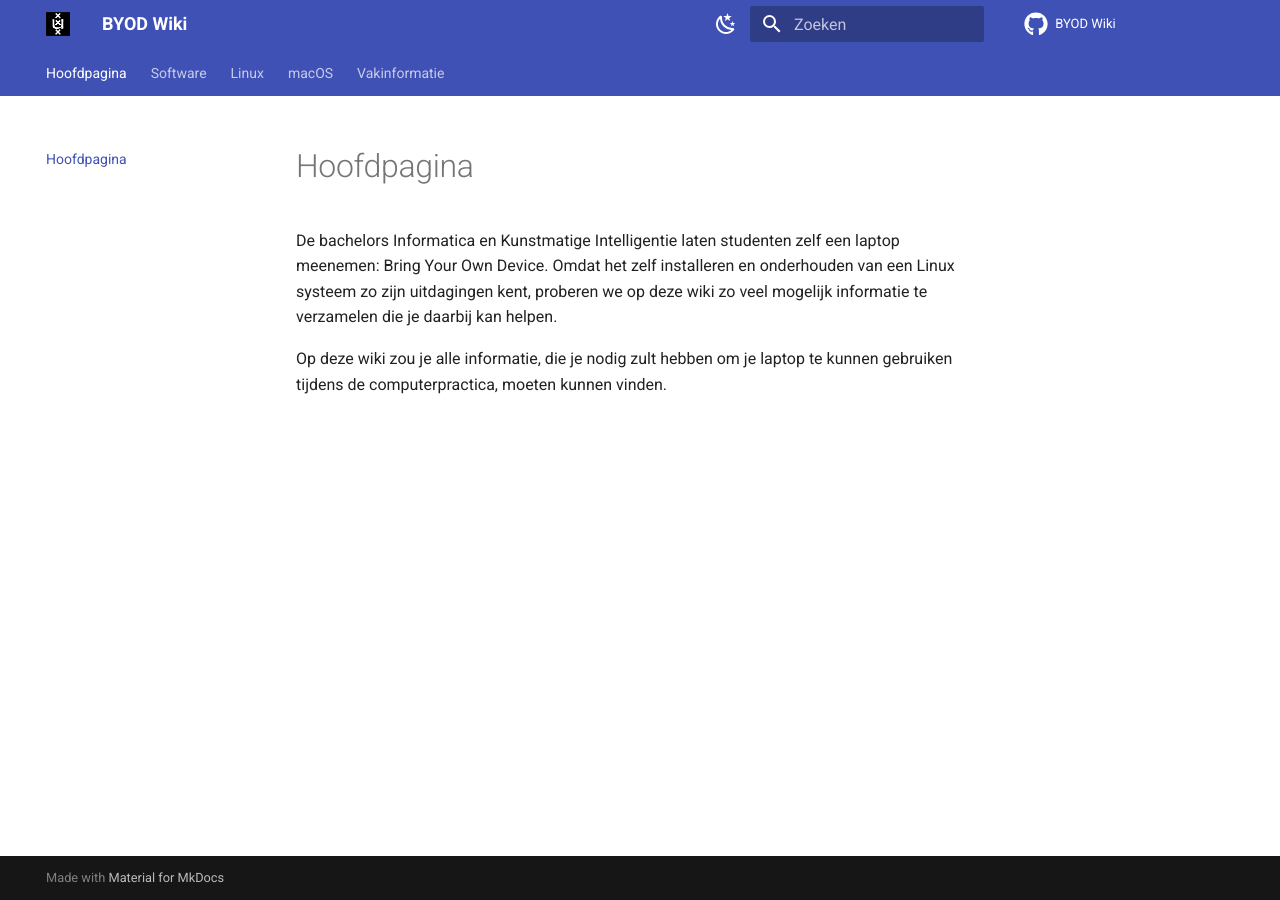
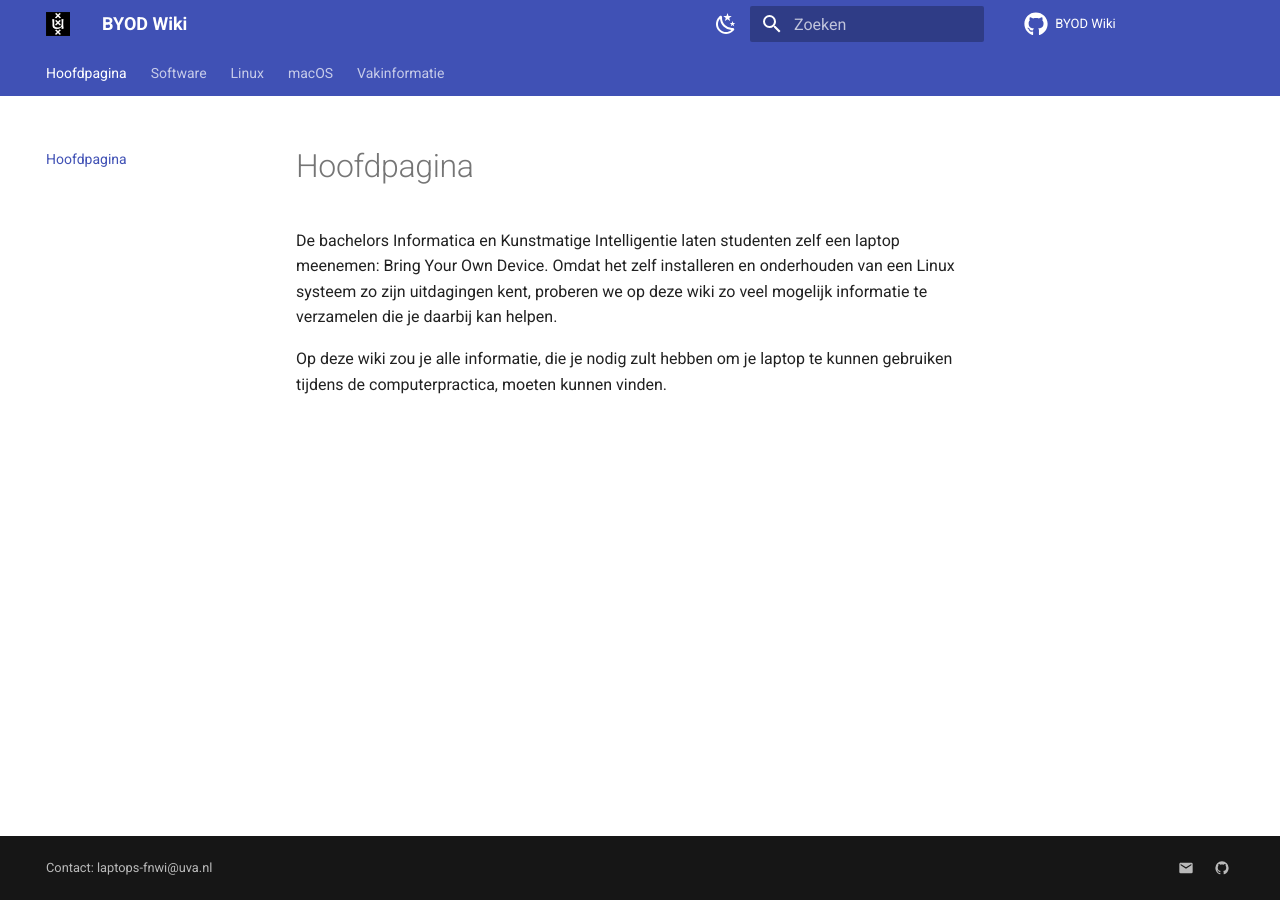
Before and after one commit to svkampen/byod-wiki, an MkDocs documentation site: the page built from docs/index.md, in a window 1280 px wide. Built offline with MkDocs 1.6.1 and Material for MkDocs 9.7.7, drawn with Linux system fonts in a browser that asks for light colours; comment, search, counter and statistics services are not loaded.

Commit message:
Contact links in footer

```diff
--- a/mkdocs.yml
+++ b/mkdocs.yml
@@ -14,6 +14,16 @@ plugins:
       type: datetime
 extra_css:
   - stylesheets/extra.css
+extra:
+  social:
+    - icon: 'material/email'
+      link: mailto:laptops-fnwi@uva.nl
+      name: laptops-fnwi@uva.nl
+    - icon: 'material/github'
+      link: https://github.com/UvA-FNWI/byod-wiki/issues
+      name: GitHub issue tracker
+  generator: false
+copyright: 'Contact: laptops-fnwi@uva.nl'
 theme:
   name: material
   logo: assets/uva.png
```
